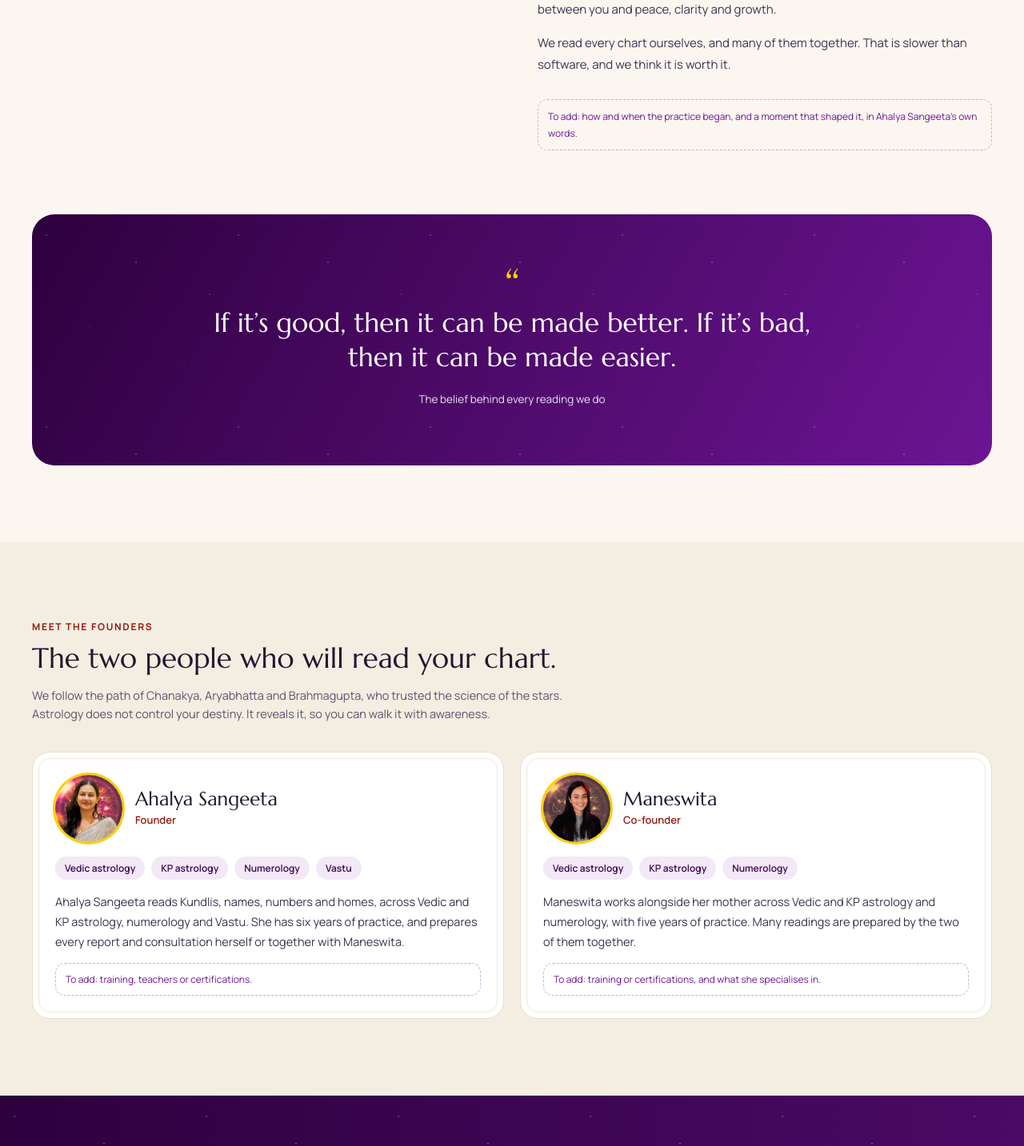
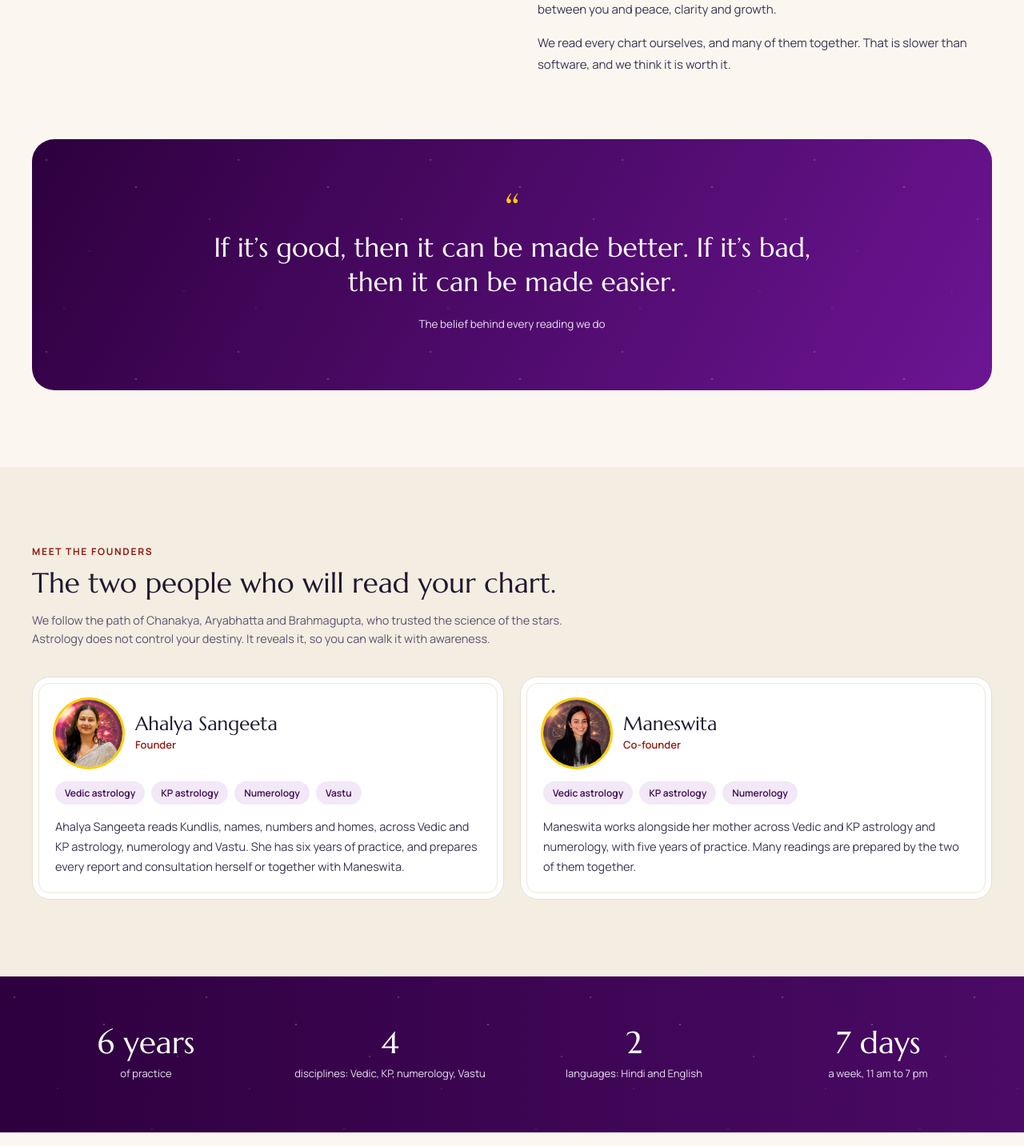
Before and after one commit to shashwatjaiswal78/AhllyaMystic, a Next.js app: page /about in a window 1280 px wide. Shown: the part 1200-2633 px from the top of the page at 80% size. Built offline with nearby package versions, Linux system fonts and the light colour scheme; a web font is replaced by a local one.

Commit message:
Remove the 'To add' placeholder notes from the About page
Co-Authored-By: Claude Sonnet 5.5 <noreply@anthropic.com>

```diff
--- a/src/app/_design/AboutPage.jsx
+++ b/src/app/_design/AboutPage.jsx
@@ -201,9 +201,6 @@ AboutPage.prototype.render = function render() {
               <p style={{margin: "0"}}>
                 {"We read every chart ourselves, and many of them together. That is slower than software, and we think it is worth it."}
               </p>
-              <p style={{margin: "14px 0 0", padding: "10px 12px", border: "1.5px dashed #C9B3D6", borderRadius: "12px", fontSize: "12px", color: "#6C1594"}}>
-                {"To add: how and when the practice began, and a moment that shaped it, in Ahalya Sangeeta’s own words."}
-              </p>
             </div>
           </div>
         </div>
@@ -264,9 +261,6 @@ AboutPage.prototype.render = function render() {
                 <p style={{margin: "0", fontSize: "14.5px", lineHeight: "1.7", color: "#3A3350"}}>
                   {"Ahalya Sangeeta reads Kundlis, names, numbers and homes, across Vedic and KP astrology, numerology and Vastu. She has six years of practice, and prepares every report and consultation herself or together with Maneswita."}
                 </p>
-                <p style={{margin: "14px 0 0", padding: "10px 12px", border: "1.5px dashed #C9B3D6", borderRadius: "12px", fontSize: "12px", color: "#6C1594"}}>
-                  {"To add: training, teachers or certifications."}
-                </p>
               </div>
               <div className={"am-lift"} style={{background: "#FFFFFF", border: "1px solid #E8DFD0", borderRadius: "22px", outline: "1px solid #EFE6D8", outlineOffset: "-9px", padding: "28px"}}>
                 <div style={{display: "flex", alignItems: "center", gap: "16px", marginBottom: "18px"}}>
@@ -293,9 +287,6 @@ AboutPage.prototype.render = function render() {
                 </div>
                 <p style={{margin: "0", fontSize: "14.5px", lineHeight: "1.7", color: "#3A3350"}}>
                   {"Maneswita works alongside her mother across Vedic and KP astrology and numerology, with five years of practice. Many readings are prepared by the two of them together."}
-                </p>
-                <p style={{margin: "14px 0 0", padding: "10px 12px", border: "1.5px dashed #C9B3D6", borderRadius: "12px", fontSize: "12px", color: "#6C1594"}}>
-                  {"To add: training or certifications, and what she specialises in."}
                 </p>
               </div>
             </div>
```
